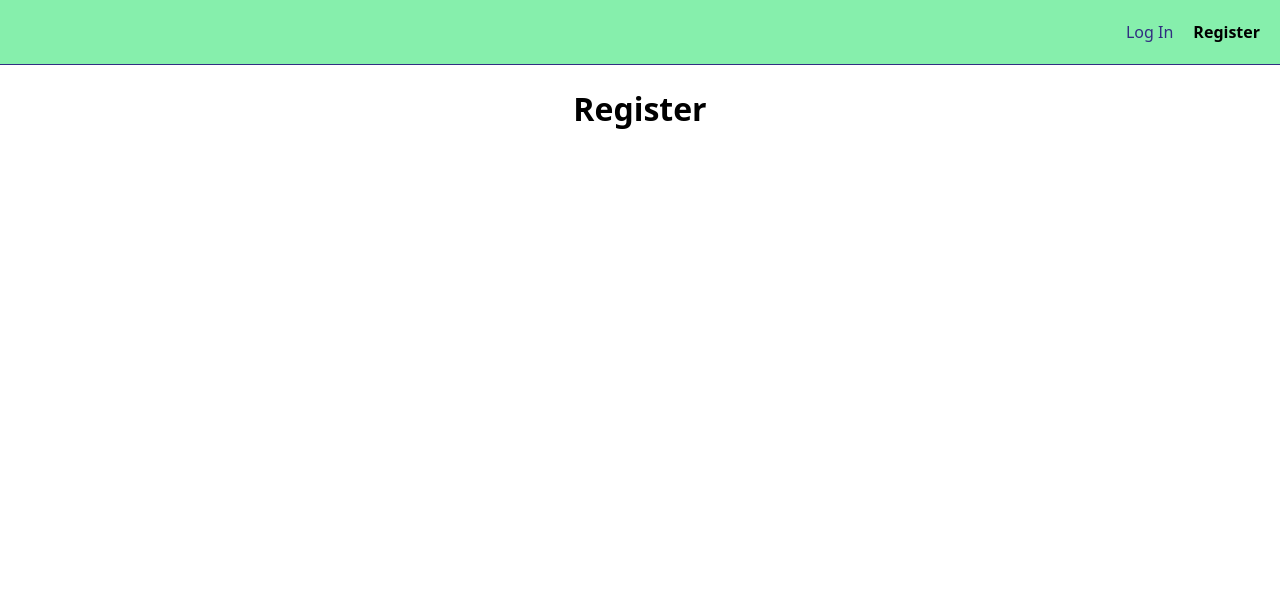
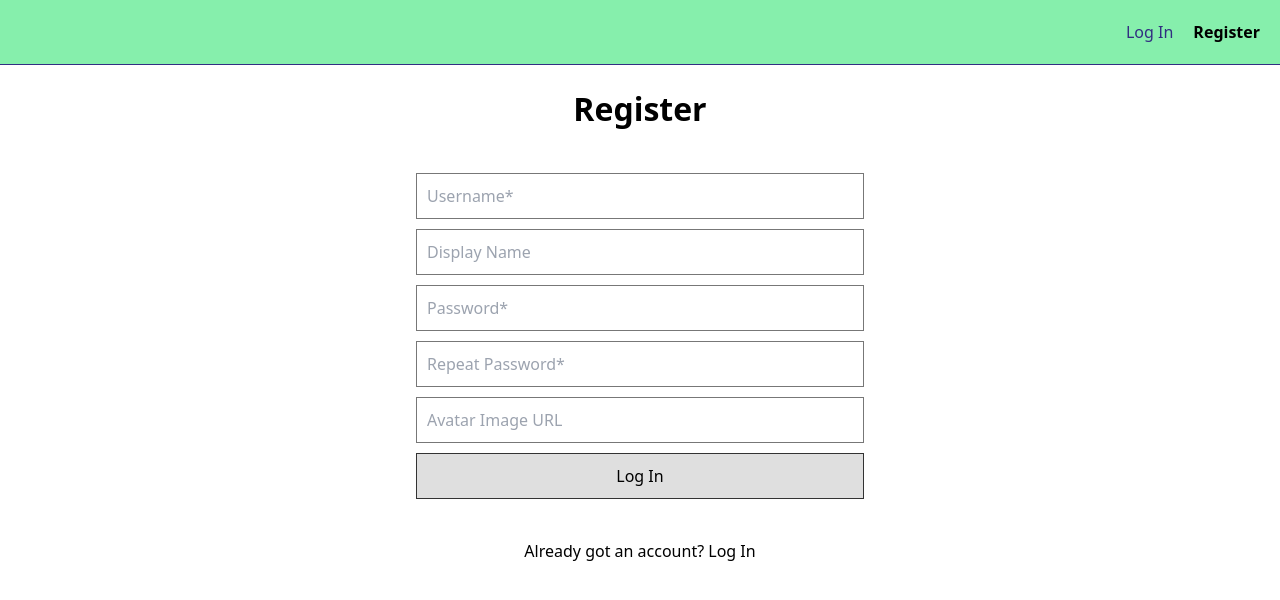
Before and after one commit to Shebara/TwitterClone, a Vue app: page /register in a window 1280 px wide. Shown: the top 600 px of the page. Built offline with nearby package versions, Linux system fonts and the light colour scheme; what vue-moment would draw is missing.

Commit message:
Registration page

```diff
--- a/src/pages/Register.vue
+++ b/src/pages/Register.vue
@@ -1,6 +1,16 @@
 <template>
-  <div class="register">
+  <div class="log-in">
     <h1>Register</h1>
+    <form class="max-w-md flex flex-col mx-auto" @submit.prevent="submit">
+      <input class="mb-2" type="text" v-model="username" placeholder="Username*" />
+      <input class="mb-2" type="text" v-model="displayName" placeholder="Display Name" />
+      <input class="mb-2" type="password" v-model="password" placeholder="Password*" />
+      <input class="mb-2" type="password" v-model="repeatPassword" placeholder="Repeat Password*" />
+      <input class="mb-2" type="text" v-model="avatar" placeholder="Avatar Image URL" />
+      <button class="mb-2" type="submit">Log In</button>
+    </form>
+    <div :class="error ? 'block' : 'hidden'" class="text-red-900 text-center">{{ error }}</div>
+    <div class="mt-8 text-center">Already got an account? <router-link :to="`/login`">Log In</router-link></div>
   </div>
 </template>
 
@@ -9,8 +19,61 @@ export default {
   name: 'RegisterUser',
   data() {
     return {
-      user: {}
+      username: '',
+      displayName: '',
+      password: '',
+      repeatPassword: '',
+      avatar: '',
+      error: false,
     }
   },
+  methods: {
+    async submit() {
+      try {
+        const username = this.username
+        const displayName = this.displayName ? this.displayName : username
+        const password = this.password
+        const repeatPassword = this.repeatPassword
+
+        console.log(username.length)
+
+        if (username.length < 6 || password.length < 6) {
+          this.error = 'Username and password must have at least 6 characters.'
+
+          return;
+        }
+        if (! /^[a-zA-Z0-9]+$/.test(username)) {
+          this.error = 'Username must be alphanumeric.'
+
+          return;
+        }
+        if (password !== repeatPassword) {
+          this.error = 'Passwords don\'t match.'
+        }
+
+        const avatar = this.avatar.length > 0 ? this.avatar : null
+        const res = await this.axios.get(`http://localhost:3000/users?name=${username}`)
+
+        if ( res.data.length > 0 ) {
+          this.error = 'User with that username already exists!'
+
+          return
+        }
+
+        this.error = false
+
+        await this.axios.post(`http://localhost:3000/users`, {
+          name: username,
+          password: password,
+          displayName: displayName,
+          avatar: avatar
+        })
+
+        this.$router.push('/login')
+      } catch(e) {
+        console.error(e);
+      }
+    }
+  }
 }
 </script>
```
